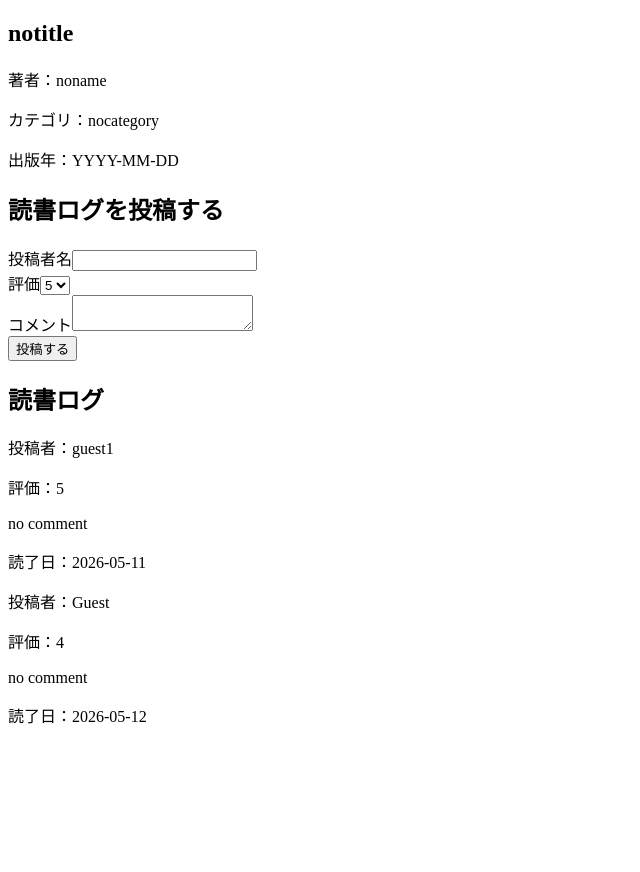
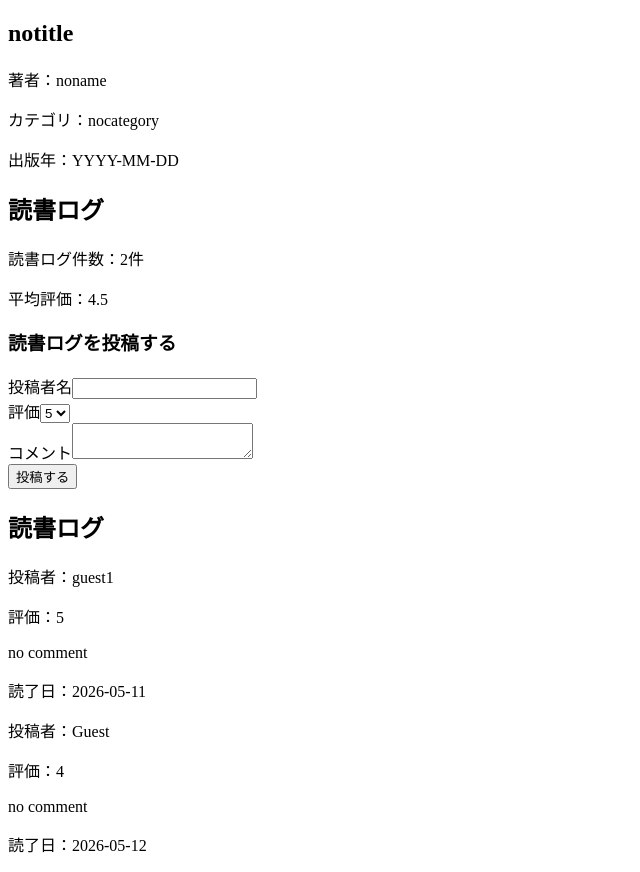
Before and after one commit to Anji0358/booklogue, a Next.js app: page /books/1 in a window 1280 px wide. Shown: the whole page, without its empty margins (0-640 px from the left). Before the commit the page ends 800 px from the top, so only its background shows below. Built offline with nearby package versions, Linux system fonts and the light colour scheme.

Commit message:
feat: add reading log stats

```diff
--- a/features/reading-logs/components/ReadingLogSection.tsx
+++ b/features/reading-logs/components/ReadingLogSection.tsx
@@ -4,6 +4,7 @@ import { useState } from "react";
 import { ReadingLog } from "../types"
 import ReadingLogForm from "./ReadingLogForm";
 import ReadingLogCardList from "./ReadingLogCardList";
+import ReadingLogState from "./ReadingLogStatus";
 
 type ReadingLogSectionProps = {
     bookId: number,
@@ -22,11 +23,14 @@ const ReadingLogSection = ({
 
     return (
         <section>
-            <h2>読書ログを投稿する</h2>
 
+            <h2>読書ログ</h2>
+            <ReadingLogState readingLogs={readingLogs} />
+
+            <h3>読書ログを投稿する</h3>
             <ReadingLogForm bookId={bookId} onAddReadingLog={addReadinLog} />
+            <ReadingLogCardList readingLogs={readingLogs} />
 
-            <ReadingLogCardList readingLogs={readingLogs} />
         </section>
     )
 }
--- /dev/null
+++ b/features/reading-logs/components/ReadingLogStatus.tsx
@@ -0,0 +1,34 @@
+import React, { useState } from 'react'
+import { ReadingLog } from '../types';
+
+type ReadingLogStateProps = {
+    readingLogs: ReadingLog[]
+};
+
+const ReadingLogState = ({ readingLogs }: ReadingLogStateProps) => {
+    const logCount = readingLogs.length;
+
+    if (logCount === 0) {
+        return (
+            <section>
+                <p>まだ評価はありません。</p>
+            </section>
+        );
+    }
+
+    const totalRating = readingLogs.reduce(
+        (sum, readingLog) => sum + readingLog.rating,
+        0
+    );
+
+    const averageRating = totalRating / logCount;
+
+    return (
+        <section>
+            <p>読書ログ件数：{logCount}件</p>
+            <p>平均評価：{averageRating.toFixed(1)}</p>
+        </section>
+    )
+}
+
+export default ReadingLogState
```
